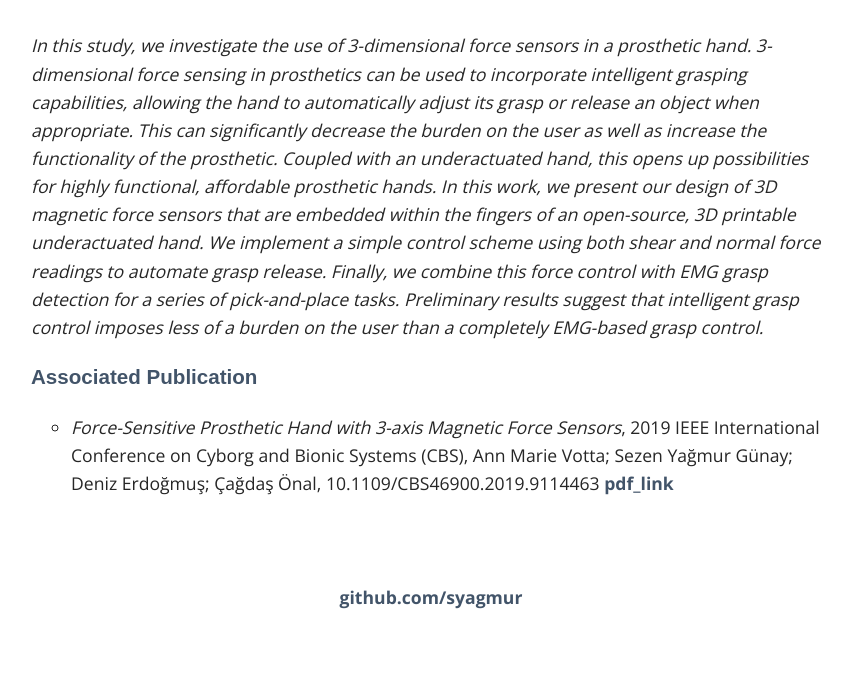
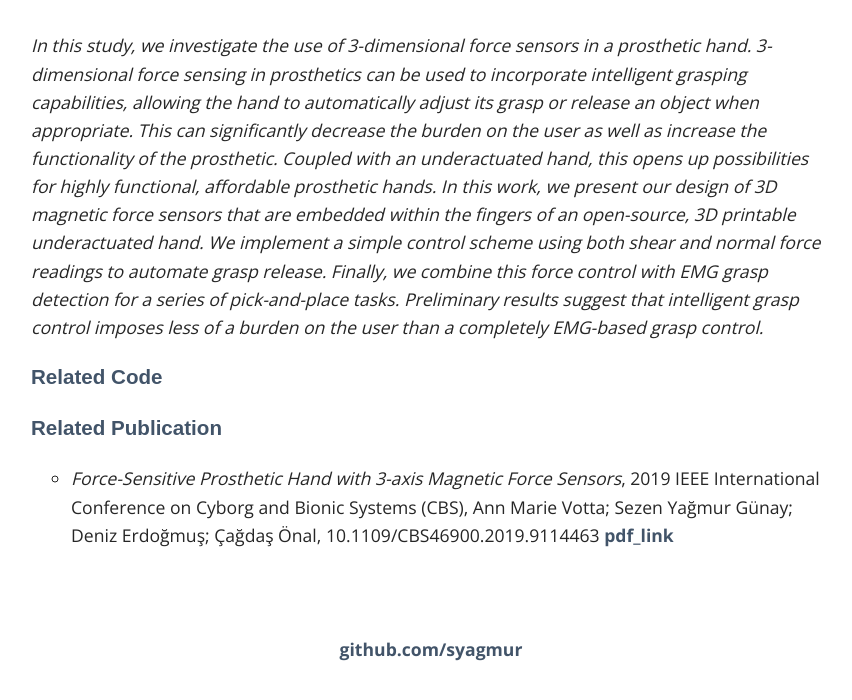
Before and after one commit to syagmur/syagmur.github.io, a Jekyll site: the page built from Dissertation/myo_slow.html, in a window 1280 px wide and 900 px high, scrolled down 380 px, cut to the strip 197-897 px from the top of the window. Shown: the whole strip, without its empty margins (209-1061 px from the left). Built offline with Jekyll 4.4.1, drawn with Linux system fonts in a browser that asks for light colours; nearby versions of some CDN libraries; some web fonts are replaced; library files that are not in the unit come from our copies; before the commit the page ends 1228 px from its top, so only the background shows below that.

Commit message:
Update myo_slow.html

```diff
--- a/Dissertation/myo_slow.html
+++ b/Dissertation/myo_slow.html
@@ -11,7 +11,9 @@ title: Sezen Yağmur Günay , PhD
 
 <br>
 
-<h3> Associated Publication </h3>
+<h3><a href=https://github.com/syagmur/MyoWindowsRealTimeClassification> Related Code </a> </h3>
+
+<h3> Related Publication </h3>
 
 <ul style="list-style-type:circle">
 
```
